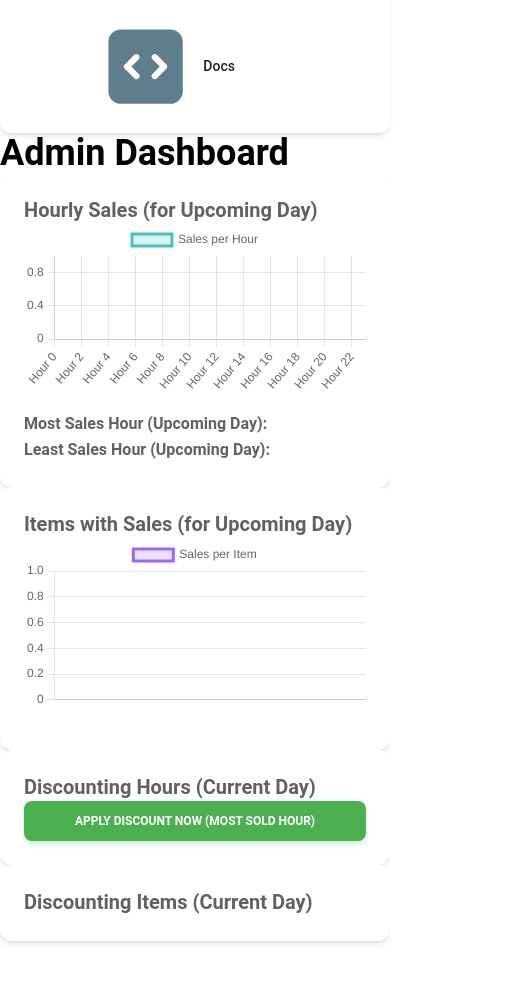
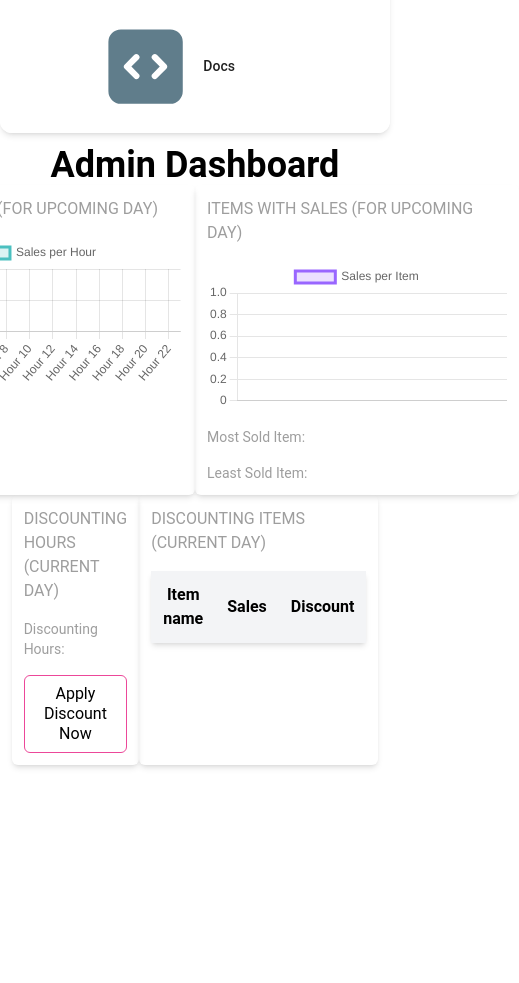
Before and after one commit to yashodalasith/Textile-Management-System, a React (Vite) app in the folder frontend/: page /dashboard in a window 390 px wide. Shown: the part 1040-2023 px from the top of the page, 519 px wide, since content can reach past the window. Built offline with nearby package versions, Linux system fonts and the light colour scheme.

Commit message:
Added some css

```diff
--- a/frontend/package.json
+++ b/frontend/package.json
@@ -12,11 +12,14 @@
   "dependencies": {
     "@heroicons/react": "^2.1.5",
     "@material-tailwind/react": "^2.1.10",
+    "apexcharts": "^3.53.0",
     "axios": "^1.7.7",
     "chart.js": "^4.4.4",
     "react": "18.2.0",
+    "react-apexcharts": "^1.4.1",
     "react-chartjs-2": "^5.2.0",
     "react-dom": "18.2.0",
+    "react-icons": "^5.3.0",
     "react-router-dom": "^6.26.1"
   },
   "devDependencies": {
--- a/frontend/src/App.jsx
+++ b/frontend/src/App.jsx
@@ -1,4 +1,3 @@
-import { Button } from "@material-tailwind/react";
 import React from "react";
 import { BrowserRouter, Route, Routes } from "react-router-dom";
 import Home from "./pages/Home";
--- a/frontend/src/pages/DiscountDashboard.jsx
+++ b/frontend/src/pages/DiscountDashboard.jsx
@@ -11,7 +11,6 @@ import {
   Tooltip,
   Legend,
 } from "chart.js";
-import { Button, Card, Typography } from "@material-tailwind/react";
 
 ChartJS.register(
   CategoryScale,
@@ -101,71 +100,169 @@ const Dashboard = () => {
   };
 
   return (
-    <div className="min-h-screen bg-gray-100 p-8">
-      <div className="container mx-auto">
-        <h1 className="text-4xl font-bold mb-8 text-gray-800">
+    <div className="p-3 md:mx-auto">
+      <h1 className="text-4xl font-bold mt-8 text-gray-800 text-center">
         Admin Dashboard
       </h1>
 
+      <div className="flex flex-row gap-5 justify-center p-10 m-10">
         {/* Hourly Sales for Current Day */}
-        <Card className="p-6 mb-8">
-          <Typography variant="h5" className="text-gray-800 mb-4">
+        <div className="flex flex-col p-3 gap-4 md:w-96 w-full rounded-md shadow-md">
+          <div className="flex justify-between">
+            <div>
+              <h3 className="text-gray-500 text-md uppercase">
                 Hourly Sales (for Upcoming Day)
-          </Typography>
+              </h3>
+            </div>
+          </div>
+          <div className="flex">
             <Line data={hourlySalesChartData} />
-          <Typography variant="h6" className="text-gray-600 mt-4">
-            Most Sales Hour (Upcoming Day): {mostSalesHour}
-          </Typography>
-          <Typography variant="h6" className="text-gray-600 mt-2">
-            Least Sales Hour (Upcoming Day): {leastSalesHour}
-          </Typography>
-        </Card>
+          </div>
+          <div className="flex gap-2 text-sm">
+            <div className="text-gray-500">Most Sales Hour:</div>
+            <span className="text-green-500 flex items-center">
+              {mostSalesHour}
+            </span>
+          </div>
+          <div className="flex gap-2 text-sm">
+            <div className="text-gray-500">Least Sales Hour:</div>
+            <span className="text-red-500 flex items-center">
+              {leastSalesHour}
+            </span>
+          </div>
+        </div>
 
         {/* Items with their Sales for Current Day */}
-        <Card className="p-6 mb-8">
-          <Typography variant="h5" className="text-gray-800 mb-4">
+        <div className="flex flex-col p-3 gap-4 md:w-96 w-full rounded-md shadow-md">
+          <div className="flex justify-between">
+            <div>
+              <h3 className="text-gray-500 text-md uppercase">
                 Items with Sales (for Upcoming Day)
-          </Typography>
+              </h3>
+            </div>
+          </div>
+          <div className="flex">
             <Line data={itemSalesChartData} />
-          <Typography variant="h6" className="text-gray-600 mt-4">
-            {/* Most Sold Item: {mostSoldItem.name} ({mostSoldItem.sales} sales) */}
-          </Typography>
-          <Typography variant="h6" className="text-gray-600 mt-2">
-            {/* Least Sold Item: {leastSoldItem.name} ({leastSoldItem.sales} sales) */}
-          </Typography>
-        </Card>
+          </div>
+          <div className="flex gap-2 text-sm">
+            <div className="text-gray-500">Most Sold Item:</div>
+            <span className="text-green-500 flex items-center">
+              {/* {mostSoldItem.name} ({mostSoldItem.sales} sales) */}
+            </span>
+          </div>
+          <div className="flex gap-2 text-sm">
+            <div className="text-gray-500">Least Sold Item:</div>
+            <span className="text-red-500 flex items-center">
+              {/* {leastSoldItem.name} ({leastSoldItem.sales} sales) */}
+            </span>
+          </div>
+        </div>
+      </div>
 
+      <div className="flex flex-row gap-10 justify-center p-10 m-10">
         {/* Current Day's Discounting Hours */}
-        <Card className="p-6 mb-8">
-          <Typography variant="h5" className="text-gray-800 mb-4">
+        <div className="flex flex-col p-3 gap-4 md:w-96 w-full rounded-md shadow-md">
+          <div className="flex justify-between">
+            <div>
+              <h3 className="text-gray-500 text-md uppercase">
                 Discounting Hours (Current Day)
-          </Typography>
-          <Typography variant="h6" className="text-gray-600 mb-4">
-            {/* Most Sales Hour (Previous Day): {discountHours} */}
-          </Typography>
-          <Button
-            color="green"
+              </h3>
+            </div>
+          </div>
+          <div className="flex gap-2 text-sm">
+            <div className="text-gray-500">Discounting Hours:</div>
+            <span className="text-green-500 flex items-center">
+              {/* {discountHours}  */}
+            </span>
+          </div>
+          <div className="flex gap-2 text-sm">
+            <button
               // disabled={isDiscountCompleted(discountHours)}
               onClick={() => handleDiscountNow("hour")}
+              style={{
+                padding: "0.5rem 1rem",
+                fontSize: "1rem",
+                borderRadius: "0.375rem",
+                color: "linear-gradient(90deg, #EC4899, #FFB037)",
+                background: "transparent",
+                border: "1px solid #EC4899",
+                outline: "none",
+              }}
+              onMouseEnter={(e) => {
+                e.target.style.background =
+                  "linear-gradient(90deg, #EC4899, #FFB037)";
+                e.target.style.color = "white";
+              }}
+              onMouseLeave={(e) => {
+                e.target.style.background = "transparent";
+                e.target.style.color = "black";
+              }}
             >
-            Apply Discount Now (Most Sold Hour)
-          </Button>
-        </Card>
+              Apply Discount Now
+            </button>
+          </div>
+        </div>
 
         {/* Current Day's Discounting Items */}
-        <Card className="p-6 mb-8">
-          <Typography variant="h5" className="text-gray-800 mb-4">
+        <div className="flex flex-col p-3 gap-4 md:w-96 w-full rounded-md shadow-md">
+          <div className="flex justify-between">
+            <div>
+              <h3 className="text-gray-500 text-md uppercase">
                 Discounting Items (Current Day)
-          </Typography>
-          {/* {discountItems.map(item => (
-            <Typography key={item.item_id} variant="h6" className="text-gray-600 mb-2">
-              {item.name}: {item.sales} sales (Discount: {item.discount_percentage}%)
-            </Typography>
-          ))} */}
-        </Card>
+              </h3>
+            </div>
+          </div>
+          <div className="flex">
+            <table
+              className="shadow-md"
+              style={{ width: "100%", borderCollapse: "collapse" }}
+            >
+              <thead>
+                <tr style={{ backgroundColor: "#F3F4F6" }}>
+                  <th style={{ padding: "12px" }}>Item name</th>
+                  <th style={{ padding: "12px" }}>Sales</th>
+                  <th style={{ padding: "12px" }}>Discount</th>
+                </tr>
+              </thead>
+              <tbody>
+                {discountItems.map((item) => (
+                  <tr style={{ backgroundColor: "#FFFFFF" }} key={item.item_id}>
+                    <td
+                      style={{
+                        padding: "12px",
+                        fontWeight: "bold",
+                        color: "#4B5563",
+                      }}
+                    >
+                      {item.name}
+                    </td>
+                    <td
+                      style={{
+                        padding: "12px",
+                        fontWeight: "bold",
+                        color: "#4B5563",
+                      }}
+                    >
+                      {item.sales}
+                    </td>
+                    <td
+                      style={{
+                        padding: "12px",
+                        fontWeight: "bold",
+                        color: "#4B5563",
+                      }}
+                    >
+                      {item.discount_percentage}%
+                    </td>
+                  </tr>
+                ))}
+              </tbody>
+            </table>
+          </div>
+        </div>
+      </div>
 
       {message && <p className="text-sm text-red-500 mt-8">{message}</p>}
-      </div>
     </div>
   );
 };
```
Also changed, not shown: 1 other file (tests, documents, lock files or other folders). Lines whose indentation alone changed are shown as unchanged.
